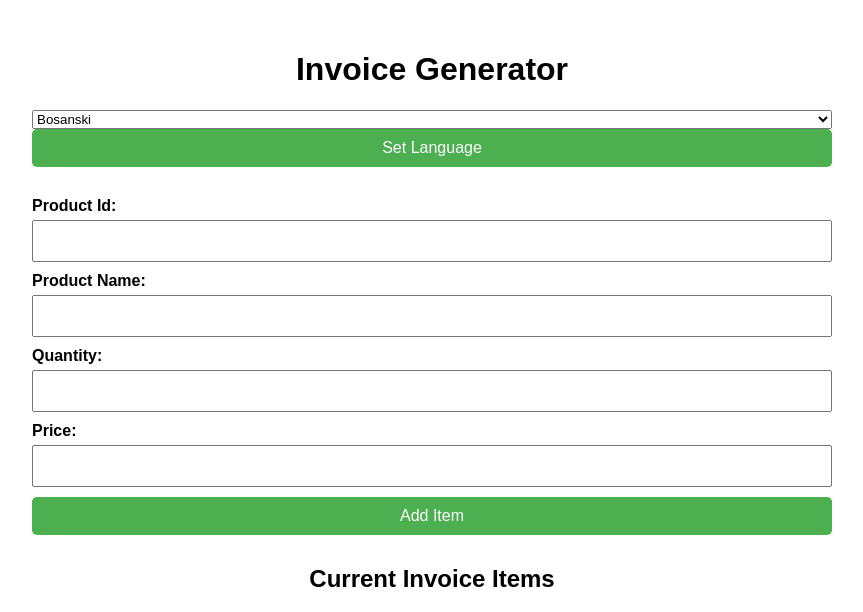
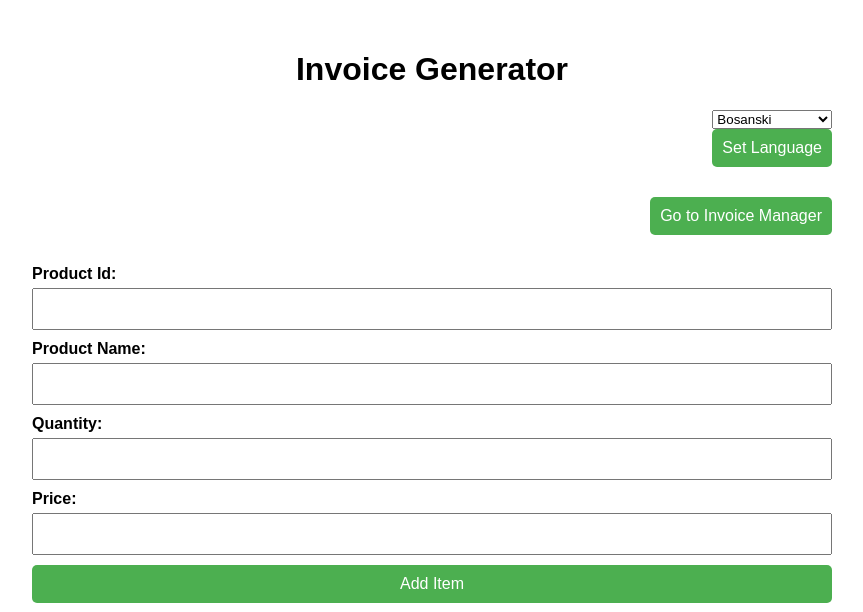
Before and after one commit to planck-length/invoice-generator, a Flask app: page / in a window 1280 px wide. Shown: the top 612 px of the page, without its empty margins (208-1071 px from the left). Run offline with Flask 3, Linux system fonts and the light colour scheme; data that the repository does not hold is empty.

Commit message:
small formating

```diff
--- a/static/invoice_generator.css
+++ b/static/invoice_generator.css
@@ -15,6 +15,15 @@ form {
     display: flex;
     flex-direction: column;
     margin-bottom: 20px;
+}
+
+form#lang-set {
+    display: grid;
+    justify-content: end;
+}
+form#switch-to-inv-manager {
+    display: grid;
+    justify-content: end;
 }
 
 label {
--- a/templates/index.html
+++ b/templates/index.html
@@ -12,12 +12,17 @@
 
     <h1>{% trans %}Invoice Generator{% endtrans %}</h1>
 
-    <form action="/language/set" method="POST">
+    <form id="lang-set" action="/language/set" method="POST">
         <select name="language">
             <option value="en" {% if language == 'en' %}selected{% endif %}>English</option>
             <option value="bs" {% if language == 'bs' %}selected{% endif %}>Bosanski</option>
         </select>
         <button type="submit">{% trans %}Set Language{% endtrans %}</button>
+    </form>
+
+    <!-- Invoice Manager -->
+    <form id="switch-to-inv-manager" action="/stock" method="GET">
+        <button  type="submit">{% trans %}Go to Invoice Manager{% endtrans %}</button>
     </form>
 
     <form id="add-item-form" ,action="/" method="POST">
@@ -81,10 +86,7 @@
     <form action="/clear" method="POST" style="display:inline;">
         <button type="submit">{% trans %}Clear Invoice{% endtrans %}</button>
     </form>
-    <!-- Invoice Manager -->
-    <form action="/stock" method="GET">
-        <button type="submit">{% trans %}Go to Invoice Manager{% endtrans %}</button>
-    </form>
+
 
 
     <script>
```
Also changed, not shown: templates/stock.html (+5 -5 lines), databaseStart.db (added).
